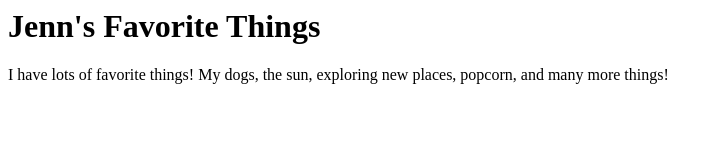
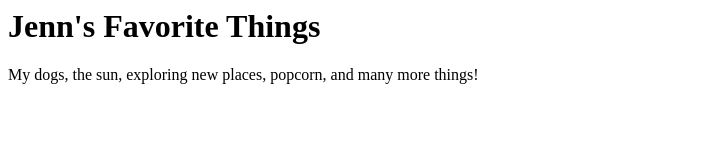
Before and after one commit to jenneugenio/html-webpage, a plain HTML site: page favorite-things.html in a window 1280 px wide. Shown: the whole page, without its empty margins (0-722 px from the left). Drawn offline with Linux system fonts and the light colour scheme.

Commit message:
Removed one sentence

```diff
--- a/favorite-things.html
+++ b/favorite-things.html
@@ -5,6 +5,6 @@
   </head>
   <body>
     <h1>Jenn's Favorite Things</h1>
-    <p>I have lots of favorite things! My dogs, the sun, exploring new places, popcorn, and many more things!</p>
+    <p>My dogs, the sun, exploring new places, popcorn, and many more things!</p>
   </body>
 </html>
```
